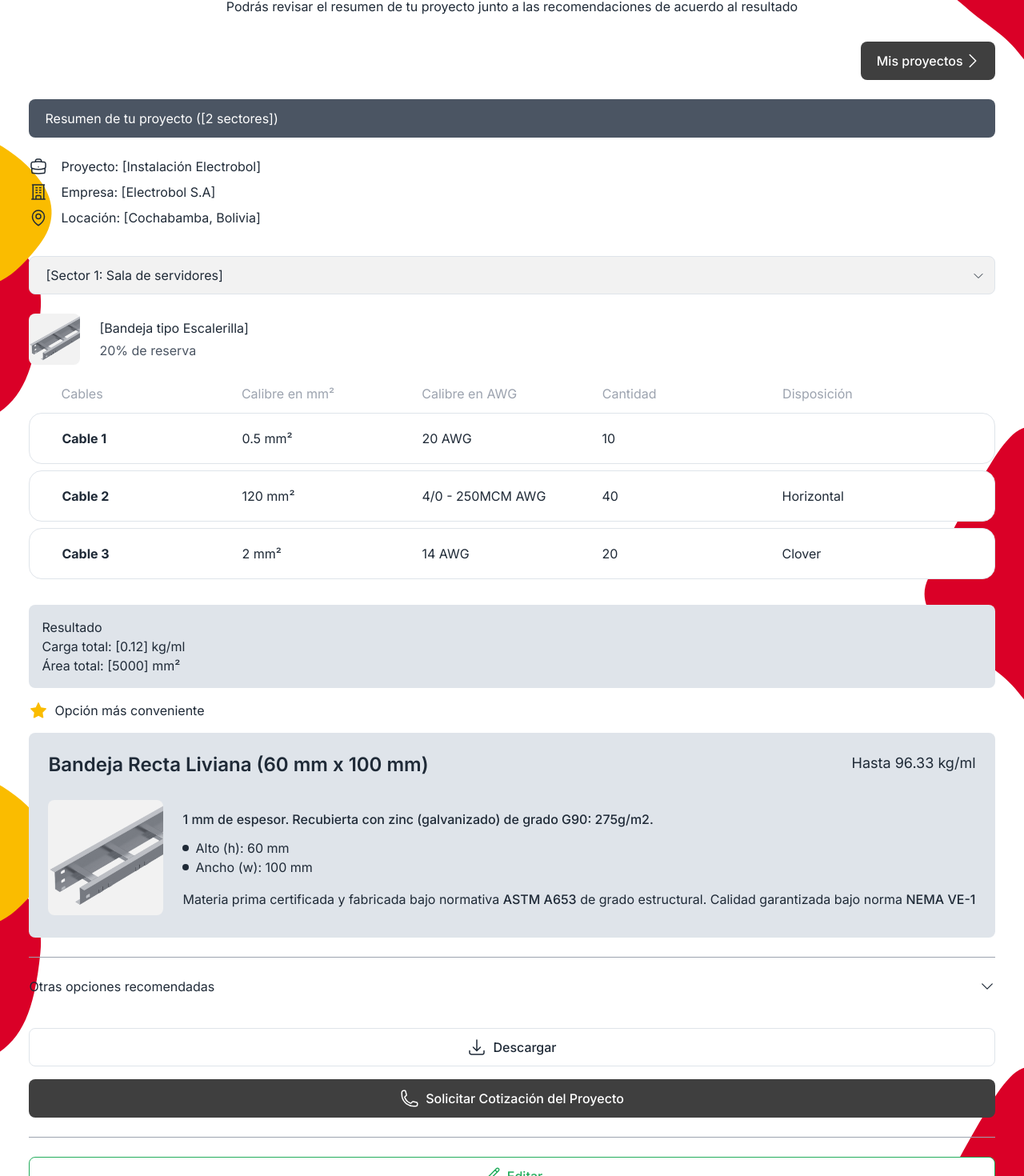
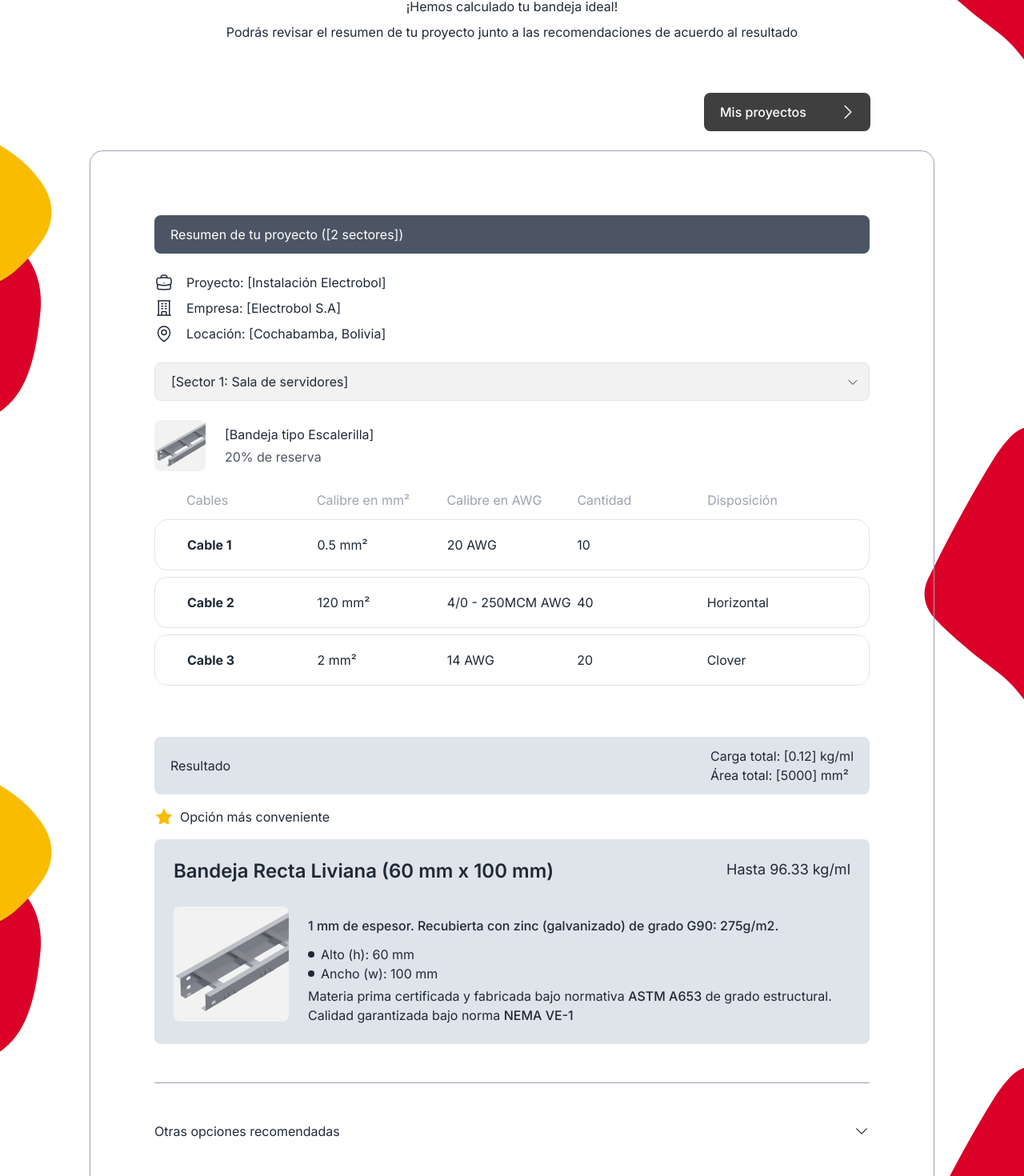
Before and after one commit to marcopdonoso/impromec-calculador, a Next.js app: page /dashboard/calculator/results/1 in a window 1280 px wide. Shown: the part 360-1830 px from the top of the page at 80% size. Built offline with nearby package versions, Linux system fonts and the light colour scheme.

Commit message:
calculador: agrega version responsive de vista Results

```diff
--- a/src/app/(app)/dashboard/calculator/components/IconTagInfo.tsx
+++ b/src/app/(app)/dashboard/calculator/components/IconTagInfo.tsx
@@ -10,7 +10,10 @@ export default function IconTagInfo({ icon, tag, info }: IconTagInfoProps) {
     <div className="flex items-center gap-4">
       <div className="w-6">{icon}</div>
       <p className="body_small_medium lg:body_medium_medium">
-        {tag}: <span className="body_small_regular">{info}</span>
+        {tag}:{' '}
+        <span className="body_small_regular lg:body_medium_regular">
+          {info}
+        </span>
       </p>
     </div>
   )
--- a/src/app/(app)/dashboard/calculator/results/[slug]/page.tsx
+++ b/src/app/(app)/dashboard/calculator/results/[slug]/page.tsx
@@ -27,20 +27,21 @@ export default function ResultsPage() {
   ]
 
   return (
-    <section className="flex min-h-screen flex-col px-4 pb-20 pt-12">
+    <section className="flex min-h-screen flex-col items-center px-4 pb-20 pt-12 lg:px-28">
+      <div className="flex w-full max-w-4xl flex-col">
         <Image
           src={'/svg/Logo_text.svg'}
           alt="Logo_Impromec"
           width={258}
           height={218}
-        className="mb-6 h-24 w-auto"
+          className="mb-6 h-24 w-auto lg:mb-10 lg:h-28"
         />
 
-      <div className="mb-8 flex w-full flex-col items-center gap-2">
-        <h4 className="body_medium_medium text-center">
+        <div className="mb-8 flex w-full flex-col items-center gap-2 lg:mb-16">
+          <h4 className="body_medium_medium text-center lg:heading_h4">
             ¡Hemos calculado tu bandeja ideal!
           </h4>
-        <p className="body_small_regular text-center">
+          <p className="body_small_regular text-center lg:body_large_regular">
             Podrás revisar el resumen de tu proyecto junto a las recomendaciones
             de acuerdo al resultado
           </p>
@@ -51,22 +52,26 @@ export default function ResultsPage() {
             <Button
               variant="icon_right"
               icon={<ChevronRightIcon />}
-            className="max-w-52"
+              className="max-w-52 lg:w-52"
             >
               Mis proyectos
             </Button>
           </Link>
         </div>
 
-      <div className="mb-7 w-full">
-        <div className="body_small_medium mb-6 flex rounded-lg bg-gray-text_alt px-5 py-3 text-gray-white">
+        <div className="lg:-mx-20 lg:mb-12 lg:rounded-2xl lg:border lg:border-gray-placeholder lg:px-20 lg:py-20">
+          <div className="mb-7 w-full lg:mb-6">
+            <div className="body_small_medium mb-6 flex rounded-lg bg-gray-text_alt px-5 py-3 text-gray-white lg:body_medium_medium">
               Resumen de tu proyecto ([2 sectores])
             </div>
             <ProjectOverviewContent />
           </div>
 
-      <div className="mb-6">
-        <MyListbox options={sectorsList} backgroundColor="bg-gray-background" />
+          <div className="mb-6 w-full">
+            <MyListbox
+              options={sectorsList}
+              backgroundColor="bg-gray-background"
+            />
           </div>
 
           <div className="mb-6 w-full">
@@ -77,17 +82,23 @@ export default function ResultsPage() {
             />
           </div>
 
-      <div className="mb-8 w-full">
+          <div className="mb-8 w-full lg:mb-16">
             <AddedCablesTable />
           </div>
 
-      <div className="mb-4 w-full rounded-lg bg-gray-input p-4">
-        <p className="body_small_medium">Resultado</p>
-        <p className="body_medium_medium">Carga total: [0.12] kg/ml</p>
-        <p className="body_medium_medium">Área total: [5000] mm²</p>
+          <div className="mb-4 flex w-full flex-col rounded-lg bg-gray-input p-4 lg:flex-row lg:items-center lg:justify-between lg:px-5 lg:py-3">
+            <p className="body_small_medium lg:body_medium_medium">Resultado</p>
+            <div>
+              <p className="body_medium_medium lg:body_large_semibold">
+                Carga total: [0.12] kg/ml
+              </p>
+              <p className="body_medium_medium lg:body_large_semibold">
+                Área total: [5000] mm²
+              </p>
+            </div>
           </div>
 
-      <div className="mb-4 flex items-center gap-2">
+          <div className="mb-4 flex w-full items-center gap-2">
             <Image
               src={'/svg/star-fill.svg'}
               alt="yellow_star_icon"
@@ -95,7 +106,9 @@ export default function ResultsPage() {
               height={24}
               className="h-6 w-auto rounded-full border"
             />
-        <p className="body_small_medium">Opción más conveniente</p>
+            <p className="body_small_medium lg:body_medium_medium">
+              Opción más conveniente
+            </p>
           </div>
 
           <TrayRecommendationCard
@@ -109,11 +122,17 @@ export default function ResultsPage() {
             firstOption
           />
 
-      <hr className="my-6 text-gray-placeholder" />
+          <hr className="my-6 text-gray-placeholder lg:my-12" />
 
-      <Collapsible.Root open={isOpen} onOpenChange={setIsOpen} className="mb-4">
+          <Collapsible.Root
+            open={isOpen}
+            onOpenChange={setIsOpen}
+            className="mb-4 w-full"
+          >
             <Collapsible.Trigger className="mb-6 flex w-full items-center justify-between">
-          <p className="body_small_medium">Otras opciones recomendadas</p>
+              <p className="body_small_medium lg:body_medium_medium">
+                Otras opciones recomendadas
+              </p>
               {isOpen ? (
                 <ChevronUpIcon className="w-5" />
               ) : (
@@ -143,16 +162,19 @@ export default function ResultsPage() {
               </div>
             </Collapsible.Content>
           </Collapsible.Root>
+        </div>
 
-      <div className="flex w-full flex-col gap-4">
+        <div className="flex w-full flex-col gap-4 lg:mb-14 lg:flex-row lg:gap-10">
           <Button variant="secondary" icon={<ArrowDownTrayIcon />}>
             Descargar
           </Button>
 
-        <Button icon={<PhoneIcon />}>Solicitar Cotización del Proyecto</Button>
+          <Button icon={<PhoneIcon />}>
+            Solicitar Cotización del Proyecto
+          </Button>
         </div>
 
-      <hr className="my-6 text-gray-placeholder" />
+        <hr className="my-6 w-full text-gray-placeholder lg:hidden" />
 
         <div className="flex w-full flex-col gap-4">
           <Button variant="add" icon={<PencilIcon />}>
@@ -160,6 +182,7 @@ export default function ResultsPage() {
           </Button>
           <Button variant="destructive">Eliminar Proyecto</Button>
         </div>
+      </div>
     </section>
   )
 }
--- a/src/components/MyListbox.tsx
+++ b/src/components/MyListbox.tsx
@@ -52,14 +52,16 @@ export default function MyListbox({
 
   return (
     <Field className={clsx('flex w-full', variants[variant], className)}>
+      {label && (
         <Label
           className={clsx(
-          'font-medium text-gray-text',
+            'mb-1 font-medium text-gray-text lg:mb-2',
             variant !== 'sorting' && 'truncate text-sm lg:text-base'
           )}
         >
           {label}
         </Label>
+      )}
       <Listbox name={name} value={selected} onChange={setSelected}>
         <ListboxButton
           onClick={() => setIsOpen(!isOpen)}
@@ -67,7 +69,7 @@ export default function MyListbox({
             'relative text-gray-text',
             variant === 'sorting'
               ? 'w-fit pr-10 text-end'
-              : 'mt-1 h-12 w-full truncate rounded-lg border border-gray-input px-5 text-left text-sm focus:outline-none lg:mt-2 lg:text-base',
+              : 'h-12 w-full truncate rounded-lg border border-gray-input px-5 text-left text-sm focus:outline-none lg:text-base',
             backgroundColor ? backgroundColor : 'bg-gray-white'
           )}
         >
```
Lines whose indentation alone changed are shown as unchanged.
